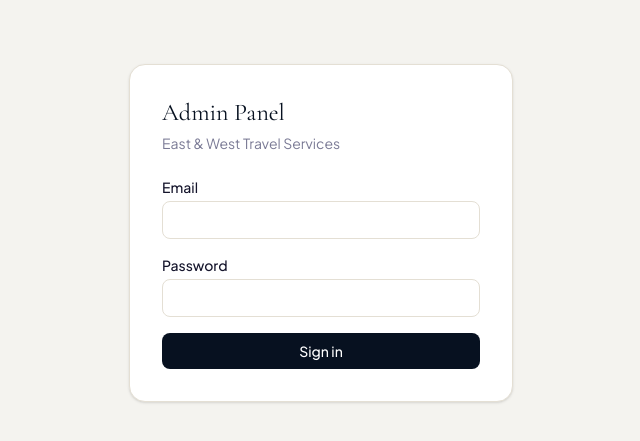
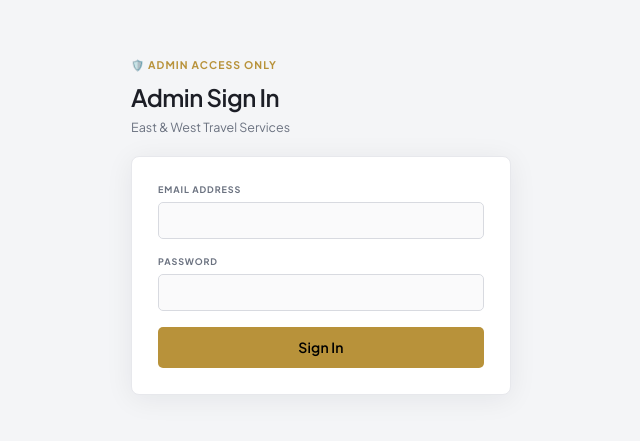
Before and after one commit to abdullahshahid9999-hub/ewts, a Next.js app: page /admin/login in a window 1280 px wide. Shown: the part 167-608 px from the top of the page, without its empty margins (319-959 px from the left). Built offline with nearby package versions, Linux system fonts and the light colour scheme; no server answers.

Commit message:
Admin panel: sidebar/topbar/shell + dashboard + login restyled with adp-* system (deliberately distinct muted-gold/DM-Sans palette from legacy reference)

```diff
--- a/app/admin/dashboard/page.tsx
+++ b/app/admin/dashboard/page.tsx
@@ -2,6 +2,7 @@
 
 import Link from "next/link";
 import AdminGuard from "@/components/AdminGuard";
+import AdminShell from "@/components/AdminShell";
 import { useAdminAuth } from "@/lib/adminAuthClient";
 
 const SECTIONS = [
@@ -13,47 +14,49 @@ const SECTIONS = [
   { href: "/admin/agents", title: "Agents", desc: "Agent accounts, commission rates" },
   { href: "/admin/agent-bookings", title: "Agent Bookings", desc: "Review & issue bookings" },
   { href: "/admin/payment-slips", title: "Payment Slips", desc: "Approve/reject agent payments" },
-  { href: "/admin/finance", title: "Finance", desc: "Agent balances & service-wise revenue" },
 ];
 
 function DashboardInner() {
-  const { admin, logout } = useAdminAuth();
+  const { admin } = useAdminAuth();
 
   return (
-    <div className="mx-auto max-w-5xl px-4 py-10">
-      <div className="flex items-center justify-between">
+    <>
+      <div className="adp-ph">
         <div>
-          <h1 className="font-display text-2xl text-[var(--navy)]">Admin Panel</h1>
-          <p className="text-sm text-[var(--muted)]">{admin?.email}</p>
+          <h2>Welcome, <em>{admin?.email ?? "Admin"}</em></h2>
+          <p>Manage packages, visas, flights, insurance, agents and content</p>
         </div>
-        <button
-          onClick={logout}
-          className="rounded-lg border border-[var(--bdr)] px-4 py-2 text-sm text-[var(--text)] hover:border-[var(--gold)]"
-        >
-          Sign out
-        </button>
       </div>
 
-      <div className="mt-8 grid gap-4 sm:grid-cols-2 lg:grid-cols-3">
-        {SECTIONS.map((s) => (
-          <Link
-            key={s.href}
-            href={s.href}
-            className="rounded-2xl border border-[var(--bdr)] bg-white p-6 shadow-sm transition hover:border-[var(--gold)]"
-          >
-            <h2 className="font-display text-lg text-[var(--navy)]">{s.title}</h2>
-            <p className="mt-1 text-sm text-[var(--muted)]">{s.desc}</p>
+      <div className="adp-sg" style={{ gridTemplateColumns: "repeat(4, 1fr)" }}>
+        {SECTIONS.slice(0, 4).map((s) => (
+          <Link key={s.href} href={s.href} className="adp-sc" style={{ display: "block" }}>
+            <div className="adp-sc-n" style={{ fontSize: "15px" }}>{s.title}</div>
+            <div className="adp-sc-l">{s.desc}</div>
           </Link>
         ))}
       </div>
-    </div>
+
+      <div className="adp-card">
+        <div className="adp-ch"><h3>All Sections</h3></div>
+        <div style={{ padding: "16px", display: "grid", gridTemplateColumns: "repeat(auto-fill,minmax(180px,1fr))", gap: "10px" }}>
+          {SECTIONS.map((s) => (
+            <Link key={s.href} href={s.href} className="adp-btn adp-btn-t" style={{ justifyContent: "flex-start" }}>
+              {s.title}
+            </Link>
+          ))}
+        </div>
+      </div>
+    </>
   );
 }
 
 export default function AdminDashboardPage() {
   return (
     <AdminGuard>
-      <DashboardInner />
+      <AdminShell>
+        <DashboardInner />
+      </AdminShell>
     </AdminGuard>
   );
 }
--- a/app/admin/layout.tsx
+++ b/app/admin/layout.tsx
@@ -1,4 +1,5 @@
 import { AdminAuthProvider } from "@/lib/adminAuthClient";
+import "./portal.css";
 
 export default function AdminLayout({ children }: { children: React.ReactNode }) {
   return (
--- a/app/admin/login/page.tsx
+++ b/app/admin/login/page.tsx
@@ -3,6 +3,7 @@
 import { useState } from "react";
 import { useRouter } from "next/navigation";
 import { useAdminAuth } from "@/lib/adminAuthClient";
+import "../portal.css";
 
 export default function AdminLoginPage() {
   const { login } = useAdminAuth();
@@ -18,54 +19,44 @@ export default function AdminLoginPage() {
     setSubmitting(true);
     const err = await login(email, password);
     setSubmitting(false);
-    if (err) {
-      setError(err);
-      return;
-    }
+    if (err) { setError(err); return; }
     router.push("/admin/dashboard");
   }
 
   return (
-    <div className="flex min-h-screen items-center justify-center px-4">
-      <div className="w-full max-w-sm rounded-2xl border border-[var(--bdr)] bg-white p-8 shadow-sm">
-        <h1 className="font-display text-2xl text-[var(--navy)]">Admin Panel</h1>
-        <p className="mt-1 text-sm text-[var(--muted)]">East &amp; West Travel Services</p>
+    <div className="adp-body flex items-center justify-center min-h-screen px-4">
+      <div style={{ width: "100%", maxWidth: "380px" }}>
+        <div className="mb-5">
+          <p style={{ fontSize: "10.5px", fontWeight: 700, letterSpacing: "0.1em", textTransform: "uppercase", color: "var(--a-gold)", marginBottom: "8px" }}>
+            🛡️ Admin Access Only
+          </p>
+          <h2 className="font-display text-2xl font-semibold" style={{ color: "var(--a-text)" }}>Admin Sign In</h2>
+          <p style={{ fontSize: "12.5px", color: "var(--a-muted)", marginTop: "5px" }}>East &amp; West Travel Services</p>
+        </div>
 
-        <form onSubmit={handleSubmit} className="mt-6 space-y-4">
+        <div className="adp-card" style={{ padding: "26px", boxShadow: "0 4px 28px rgba(10,22,38,0.07)" }}>
+          <form onSubmit={handleSubmit} className="adp-fg space-y-4">
             <div>
-            <label className="mb-1 block text-sm font-medium text-[var(--text)]">Email</label>
-            <input
-              type="email"
-              required
-              value={email}
-              onChange={(e) => setEmail(e.target.value)}
-              className="w-full rounded-lg border border-[var(--bdr)] px-3 py-2 text-sm focus:border-[var(--gold)] focus:outline-none"
-              autoComplete="username"
-            />
+              <label>Email Address</label>
+              <input type="email" required value={email} onChange={(e) => setEmail(e.target.value)} autoComplete="username" />
             </div>
             <div>
-            <label className="mb-1 block text-sm font-medium text-[var(--text)]">Password</label>
-            <input
-              type="password"
-              required
-              value={password}
-              onChange={(e) => setPassword(e.target.value)}
-              className="w-full rounded-lg border border-[var(--bdr)] px-3 py-2 text-sm focus:border-[var(--gold)] focus:outline-none"
-              autoComplete="current-password"
-            />
+              <label>Password</label>
+              <input type="password" required value={password} onChange={(e) => setPassword(e.target.value)} autoComplete="current-password" />
             </div>
 
-          {error && <p className="rounded-lg bg-red-50 px-3 py-2 text-sm text-red-700">{error}</p>}
+            {error && (
+              <p style={{ background: "var(--a-red-bg)", color: "var(--a-red)", border: "1px solid rgba(220,38,38,0.2)", borderRadius: "8px", padding: "10px 14px", fontSize: "12px" }}>
+                {error}
+              </p>
+            )}
 
-          <button
-            type="submit"
-            disabled={submitting}
-            className="w-full rounded-lg bg-[var(--navy)] px-3 py-2 text-sm font-medium text-white transition hover:bg-[var(--gold)] hover:text-[var(--navy)] disabled:opacity-50"
-          >
-            {submitting ? "Signing in…" : "Sign in"}
+            <button type="submit" disabled={submitting} className="adp-btn adp-btn-g w-full justify-center" style={{ padding: "10px", fontSize: "14px" }}>
+              {submitting ? "Signing in…" : "Sign In"}
             </button>
           </form>
         </div>
       </div>
+    </div>
   );
 }
--- /dev/null
+++ b/components/AdminShell.tsx
@@ -0,0 +1,17 @@
+"use client";
+
+import { useState } from "react";
+import AdminSidebar from "./AdminSidebar";
+import AdminTopbar from "./AdminTopbar";
+
+export default function AdminShell({ children }: { children: React.ReactNode }) {
+  const [sidebarOpen, setSidebarOpen] = useState(false);
+
+  return (
+    <div className="adp-body flex">
+      <AdminSidebar open={sidebarOpen} onClose={() => setSidebarOpen(false)} />
+      <AdminTopbar onMenuToggle={() => setSidebarOpen((o) => !o)} />
+      <main className="adp-main w-full">{children}</main>
+    </div>
+  );
+}
--- /dev/null
+++ b/components/AdminSidebar.tsx
@@ -0,0 +1,72 @@
+"use client";
+
+import Link from "next/link";
+import { usePathname } from "next/navigation";
+import { useAdminAuth } from "@/lib/adminAuthClient";
+
+const NAV = [
+  {
+    section: "Overview",
+    items: [{ href: "/admin/dashboard", icon: "📊", label: "Dashboard" }],
+  },
+  {
+    section: "Services",
+    items: [
+      { href: "/admin/packages", icon: "🌙", label: "Packages" },
+      { href: "/admin/visa-services", icon: "🛂", label: "Visa Services" },
+      { href: "/admin/group-flights", icon: "✈️", label: "Group Flights" },
+      { href: "/admin/insurance", icon: "🛡️", label: "Insurance Plans" },
+    ],
+  },
+  {
+    section: "Content",
+    items: [{ href: "/admin/blogs", icon: "📝", label: "Blog Posts" }],
+  },
+  {
+    section: "Agent Network",
+    items: [
+      { href: "/admin/agents", icon: "🧑‍💼", label: "Agents" },
+      { href: "/admin/agent-bookings", icon: "📋", label: "Agent Bookings" },
+      { href: "/admin/payment-slips", icon: "💳", label: "Payment Slips" },
+    ],
+  },
+];
+
+export default function AdminSidebar({ open, onClose }: { open: boolean; onClose: () => void }) {
+  const { admin, logout } = useAdminAuth();
+  const pathname = usePathname();
+
+  return (
+    <aside className={`adp-sb ${open ? "open" : ""}`}>
+      <div className="adp-sb-brand">
+        <div className="adp-sb-brand-txt">East &amp; <span>West</span></div>
+      </div>
+      <div style={{ padding: "7px 14px 10px", fontSize: "11px", color: "var(--a-muted)", borderBottom: "1px solid var(--a-border)" }}>
+        🛡️ {admin?.email ?? "Admin"}
+      </div>
+      <div className="adp-sb-nav">
+        {NAV.map((group) => (
+          <div key={group.section}>
+            <div className="adp-sb-lbl">{group.section}</div>
+            {group.items.map((item) => (
+              <Link
+                key={item.href}
+                href={item.href}
+                onClick={onClose}
+                className={`adp-sbn ${pathname === item.href ? "active" : ""}`}
+              >
+                <span>{item.icon}</span> {item.label}
+              </Link>
+            ))}
+          </div>
+        ))}
+        <a className="adp-sbn" href="/" target="_blank" rel="noopener noreferrer">
+          🔗 View Website
+        </a>
+      </div>
+      <div className="adp-sb-footer">
+        <button className="adp-sb-out" onClick={logout}>Logout</button>
+      </div>
+    </aside>
+  );
+}
--- /dev/null
+++ b/components/AdminTopbar.tsx
@@ -0,0 +1,24 @@
+"use client";
+
+import { useAdminAuth } from "@/lib/adminAuthClient";
+
+export default function AdminTopbar({ onMenuToggle }: { onMenuToggle: () => void }) {
+  const { admin, logout } = useAdminAuth();
+
+  return (
+    <div className="adp-tbar">
+      <button
+        onClick={onMenuToggle}
+        className="mr-auto hidden max-[900px]:flex h-8 w-8 items-center justify-center rounded-lg border border-[var(--a-border2)] bg-[var(--a-raised)] text-sm"
+        aria-label="Toggle menu"
+      >
+        ☰
+      </button>
+      <div className="adp-tbar-acct">
+        <span>👤</span>
+        <span>{admin?.email ?? "Admin"}</span>
+      </div>
+      <button onClick={logout} className="adp-tbar-out" title="Logout">⏻</button>
+    </div>
+  );
+}
```
Lines whose indentation alone changed are shown as unchanged.
